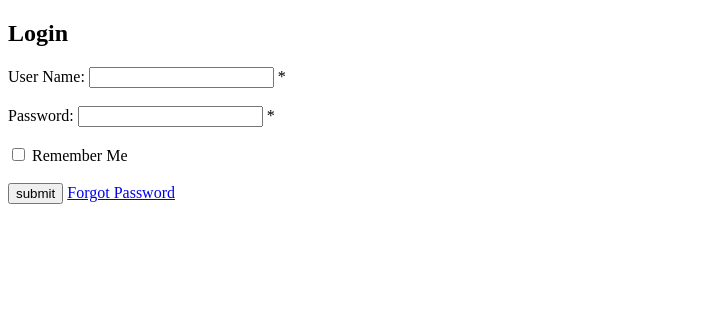
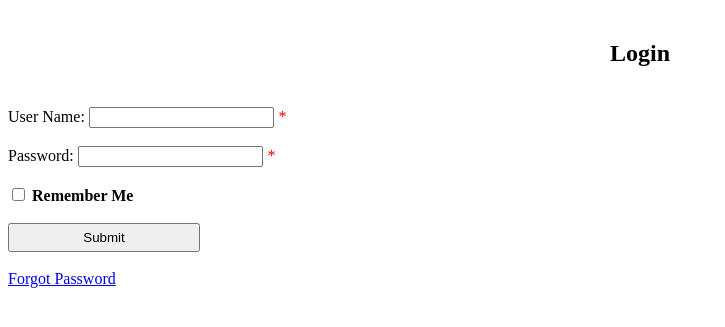
Before and after one commit to Abir-Tx/webtech, a PHP site: page /lab3/task1/index.php in a window 1280 px wide. Shown: the top 327 px of the page, without its empty margins (0-725 px from the left). Run offline with PHP 8.4, Linux system fonts and the light colour scheme.

Commit message:
Add styling for the lab 3 task 1
Signed-off-by: Abir-Tx <28858998+Abir-Tx@users.noreply.github.com>

```diff
--- a/lab3/task1/index.php
+++ b/lab3/task1/index.php
@@ -6,6 +6,8 @@
 	<meta http-equiv="X-UA-Compatible" content="IE=edge">
 	<meta name="viewport" content="width=device-width, initial-scale=1.0">
 	<title>Lab 3| Task 2</title>
+
+	<link rel="stylesheet" href="style.css">
 </head>
 
 <body>
@@ -42,6 +44,7 @@
 			Login
 		</h2>
 
+		<div class="formContainer">
 			<form action="<?php echo $_SERVER["PHP_SELF"]; ?>" method="post">
 				<label for="uname">User Name: </label>
 				<input type="text" name="uname" id="uname">
@@ -56,12 +59,14 @@
 
 
 				<input type="checkbox" name="remMe" id="remMe">
-			<label for="remMe">Remember Me</label>
+				<label class="remMe" for="remMe">Remember Me</label>
 				<br><br>
 
-			<input type="Submit" value="submit">
+				<input type="Submit" value="Submit" class="subBtn">
+				<br><br>
 				<a href="#">Forgot Password</a>
 			</form>
+		</div>
 	</div>
 </body>
 
--- /dev/null
+++ b/lab3/task1/style.css
@@ -0,0 +1,24 @@
+/* CSS Stylesheet for lab3 task 1 */
+
+.loginBox h2 {
+  text-align: center;
+  padding: 20px;
+}
+
+.formContainer {
+  display: flex;
+}
+
+.error {
+  color: red;
+  font-style: italic;
+}
+
+.remMe {
+  font-weight: bold;
+}
+
+.subBtn {
+  padding: 5px;
+  width: 15vw;
+}
```
Lines whose indentation alone changed are shown as unchanged.
